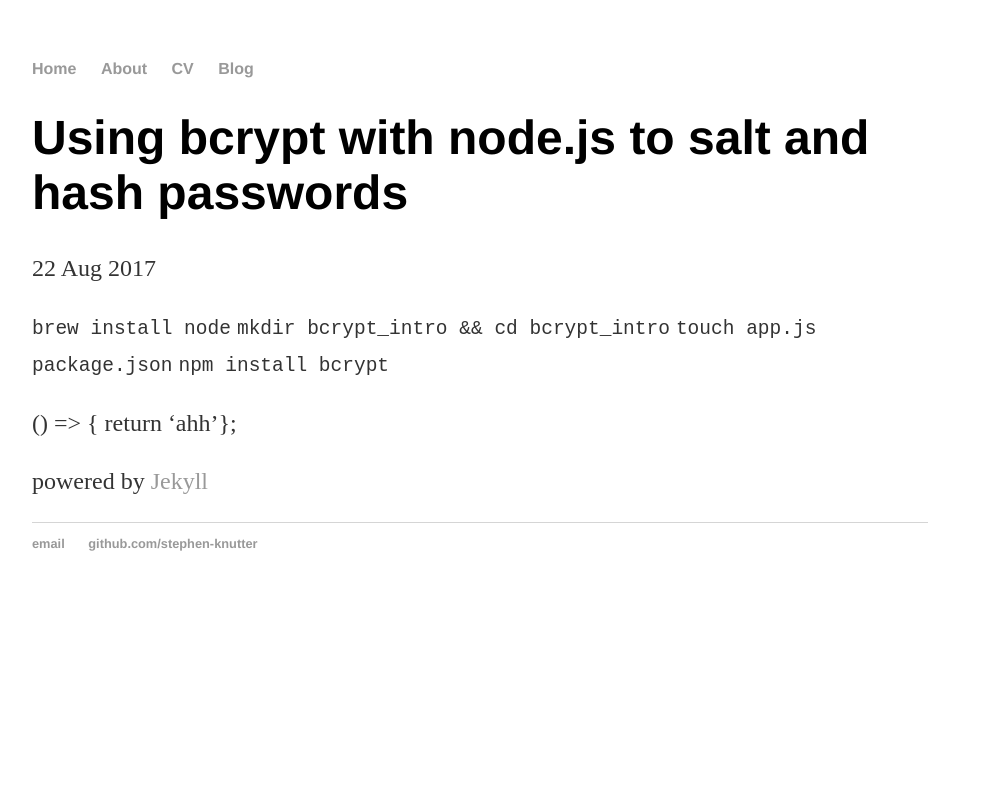
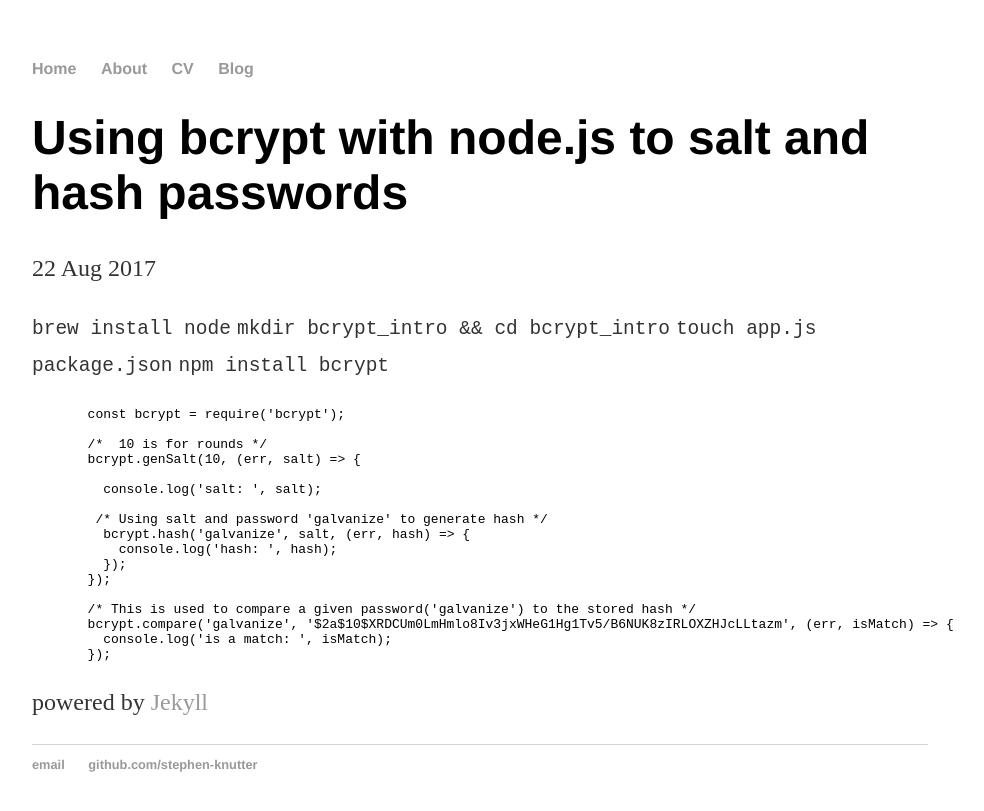
Before and after one commit to stephen-knutter/stephen-knutter.github.io, a Jekyll site: the page built from _posts/2017-08-22-bcrypt-with-nodejs.md, in a window 1280 px wide. Shown: the top 811 px of the page, without its empty margins (160-1144 px from the left). Built offline with Jekyll 4.4.1, drawn with Linux system fonts in a browser that asks for light colours.

Commit message:
Update 2017-08-22-bcrypt-with-nodejs.md

```diff
--- a/_posts/2017-08-22-bcrypt-with-nodejs.md
+++ b/_posts/2017-08-22-bcrypt-with-nodejs.md
@@ -8,6 +8,24 @@
 `touch app.js package.json`
 `npm install bcrypt`
 
-() => { return 'ahh'};
+{% highlight js %}
+  const bcrypt = require('bcrypt');
+
+  /*  10 is for rounds */
+  bcrypt.genSalt(10, (err, salt) => {
+
+    console.log('salt: ', salt);
+
+   /* Using salt and password 'galvanize' to generate hash */
+    bcrypt.hash('galvanize', salt, (err, hash) => {
+      console.log('hash: ', hash);
+    });
+  });
+
+  /* This is used to compare a given password('galvanize') to the stored hash */
+  bcrypt.compare('galvanize', '$2a$10$XRDCUm0LmHmlo8Iv3jxWHeG1Hg1Tv5/B6NUK8zIRLOXZHJcLLtazm', (err, isMatch) => {
+    console.log('is a match: ', isMatch);
+  });
+{% endhighlight %}
 
 powered by [Jekyll](http://jekyllrb.com)
```
